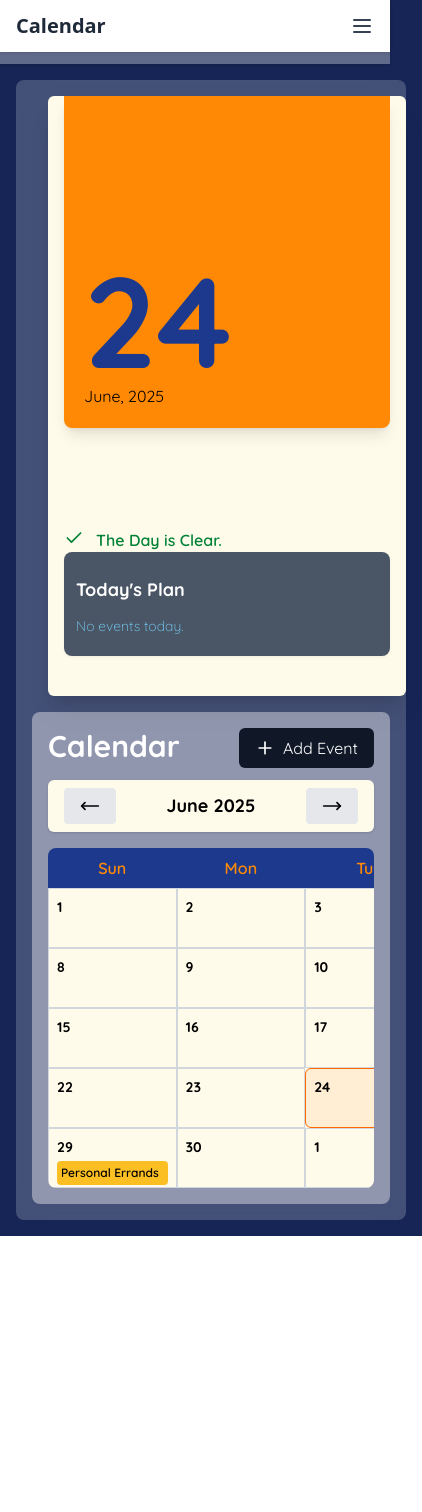
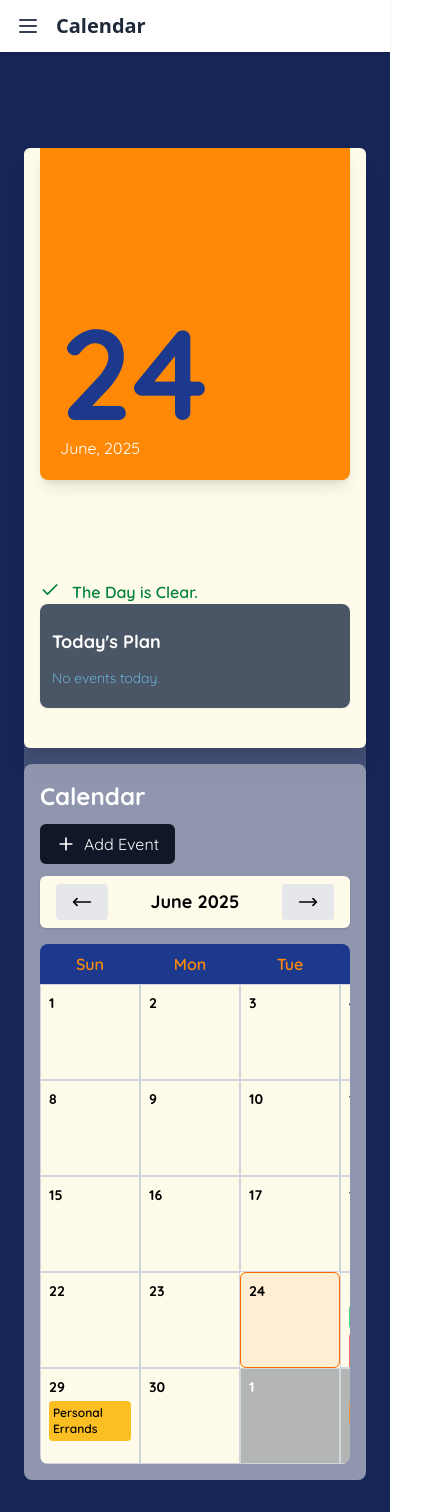
Before and after one commit to KRISHNAKUMAR-N-04/CalendarApp, a React (Vite) app: page / in a window 390 px wide. Shown: the whole page, 422 px wide, since content can reach past the window. Before the commit the page ends 1236 px from the top, so only its background shows below. Built offline with nearby package versions, Linux system fonts and the light colour scheme.

Commit message:
Updates on responsiveness

```diff
--- a/src/components/EventNotification.jsx
+++ b/src/components/EventNotification.jsx
@@ -43,7 +43,7 @@ const EventNotification = ({ events, today }) => {
     }
 
     return (
-        <div className="bg-amber-50 rounded-md max-h-fit shadow-xl md:max-w-xs pl-4 pr-4 pb-5 ">
+        <div className="bg-amber-50 rounded-md max-h-fit shadow-xl   pl-4 pr-4 pb-5 ">
 
             <div className=' p-5 bg-orange-400 rounded-b-lg  pt-40 shadow-lg' >
                 <p className=' text-blue-900 font-extrabold text-9xl '>{date}</p>
--- a/src/components/Layout.jsx
+++ b/src/components/Layout.jsx
@@ -5,11 +5,11 @@ import { Outlet } from 'react-router-dom';
 
 const Layout = () => {
   return (
-    <div className="min-h-screen min-w-fit  bg-blur-xs bg-blue-950">
+    <div className="min-h-screen w-full bg-blue-950 bg-opacity-95 backdrop-blur-xl text-white">
       <Navbar />
-      <div className="pt-16">
+      <div className="pt-16  transition-all duration-300">
         <Topbar />
-        <main className="p-4 min-w-fit">
+        <main className="p-4 w-full">
           <Outlet />
         </main>
       </div>
--- a/src/components/Navbar.jsx
+++ b/src/components/Navbar.jsx
@@ -8,11 +8,12 @@ const Navbar = () => {
 
   return (
     <>
-      <div className="lg:hidden flex justify-between items-center bg-white px-4 py-3 shadow fixed w-full z-50">
-        <h1 className="text-xl font-semibold text-gray-800">Calendar</h1>
-        <button onClick={() => setIsOpen(!isOpen)} className="text-gray-700">
+      <div className="lg:hidden flex justify-start items-center bg-white px-4 py-3 shadow  w-full z">
+      <button onClick={() => setIsOpen(!isOpen)} className="text-gray-700 mr-4">
           <Menu size={24} />
         </button>
+        <h1 className="text-xl font-semibold text-gray-800">Calendar</h1>
+
       </div>
 
       <nav
--- a/src/components/Topbar.jsx
+++ b/src/components/Topbar.jsx
@@ -3,7 +3,8 @@ import { Bell, UserRoundIcon, Search } from 'lucide-react';
 
 const Topbar = () => {
   return (
-    <div className="fixed top-0 left-0 right-0 md:left-64  z-40 bg-gray-300/40 backdrop-blur-lg shadow h-16 flex items-center px-6 justify-evenly lg:pl-15 lg:pr-15">
+    <div className='lg:block hidden'>
+    <div className="md:fixed  top-0 left-0 right-0 z-20  bg-gray-300/40 backdrop-blur-lg shadow h-16 flex items-center px-6 justify-evenly lg:pl-15 lg:pr-15">
       <div className="flex items-center bg-amber-50  text-white rounded px-3 py-1 w-full max-w-md justify-start">
         <Search size={15} className="text-gray-600" />
         <input
@@ -19,6 +20,8 @@ const Topbar = () => {
         </div>
       </div>
     </div>
+      </div>
+
   );
 };
 
--- a/src/components/YourCalendar.jsx
+++ b/src/components/YourCalendar.jsx
@@ -45,15 +45,19 @@ const Calendar = () => {
   const calendar = generateCalendar();
 
   return (
-    <div className="lg:ml-64 max-w-screen lg:min-h-screen">
-      <div className="bg-white/20 backdrop-blur-lg p-4  font-quicksand flex flex-col lg:flex-row shadow-white rounded-lg gap-4 lg:pr-15 max-w-screen">
-        <div className="w-full lg:w-1/3 ml-4 ">
+    <div className="lg:ml-64 px-2 py-4 min-h-screen">
+  <div className="bg-white/20 backdrop-blur-lg font-quicksand flex flex-col lg:flex-row shadow-white rounded-lg gap-4">
+
+    {/* Sidebar Notification */}
+    <div className="w-full lg:w-1/3">
       <EventNotification events={events} today={today} />
     </div>
 
-        <div className="w-full bg-white/40 p-4 rounded-lg px-4 lg:flex-1 max-w-screen lg:max-h-screen ">
-          <div className='flex h-10 justify-between content-center mb-3'>
-            <p className="text-3xl md:text-4xl text-white font-bold mb-4">Calendar</p>
+    {/* Calendar */}
+    <div className="w-full bg-white/40 p-4 rounded-lg overflow-x-auto">
+      {/* Top Bar */}
+      <div className="flex flex-col sm:flex-row justify-between items-start sm:items-center mb-3 gap-3">
+        <p className="text-2xl sm:text-3xl md:text-4xl text-white font-bold">Calendar</p>
         <div
           className="flex items-center shadow-white bg-gray-900 hover:bg-blue-600 transition hover:-translate-y-1 duration-300 text-white px-4 py-2 rounded-md cursor-pointer"
           onClick={() => navigate('/editevent')}
@@ -63,7 +67,8 @@ const Calendar = () => {
         </div>
       </div>
 
-          <div className="flex justify-between items-center max-w-screen bg-amber-50 text-black px-4 py-2 rounded-md shadow">
+      {/* Navigation */}
+      <div className="flex justify-between items-center bg-amber-50 text-black px-4 py-2 rounded-md shadow">
         <button
           className="bg-gray-200 rounded px-4 py-2"
           onClick={() => setSelectedDate(selectedDate.subtract(1, 'month'))}
@@ -81,8 +86,9 @@ const Calendar = () => {
         </button>
       </div>
 
+      {/* Calendar Grid */}
       <div className="overflow-x-auto mt-4 rounded-lg">
-            <div className="min-w-[900px] ">
+        <div className="min-w-[700px]">
           <div className="grid grid-cols-7 bg-blue-900 text-orange-400 text-center font-semibold">
             {['Sun', 'Mon', 'Tue', 'Wed', 'Thu', 'Fri', 'Sat'].map(d => (
               <div key={d} className="py-2">{d}</div>
@@ -92,18 +98,26 @@ const Calendar = () => {
           <div>
             {calendar.map((week, weekIdx) => (
               <div key={weekIdx} className="grid grid-cols-7 bg-amber-50">
-                    {week.map((cell, idx) => (
+                {week.map((cell, idx) => {
+                  const isToday = cell.date.isSame(today, 'day');
+                  const isCurrentMonth = cell.date.isSame(selectedDate, 'month');
+
+                  return (
                     <div
                       key={idx}
-                        className={`border border-gray-300 p-2 h-15 sm:h-25 md:h-30 overflow-y-auto text-sm transition-transform duration-300 hover:-translate-y-1
-                          ${cell.date.isSame(today, 'day') ? 'bg-orange-100 border-orange-500 rounded-md' : ''}`}
+                      className={`border border-gray-300 p-2 h-24 sm:h-28 md:h-32 overflow-y-auto text-sm transition-transform duration-300 hover:-translate-y-1
+                      ${isToday ? 'bg-orange-100 border-orange-500 rounded-md' : ''}
+                      ${isCurrentMonth ? 'text-black' : 'bg-gray-500/50 text-white'}`}
                     >
-                        <div className="font-bold mb-1">{cell.date.date()}</div>
+                      <div className="font-bold mb-1">
+                        {cell.date.date()}
+                      </div>
                       {cell.events.map((e, i) => (
                         <EventCard key={i} event={e} />
                       ))}
                     </div>
-                    ))}
+                  );
+                })}
               </div>
             ))}
           </div>
@@ -112,6 +126,7 @@ const Calendar = () => {
     </div>
   </div>
 </div>
+
   );
 };
 
```
Lines whose indentation alone changed are shown as unchanged.
